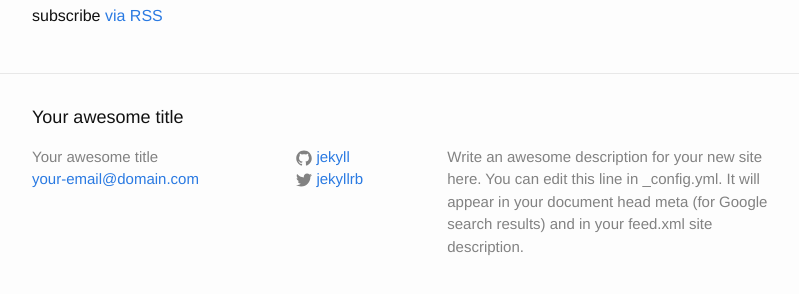
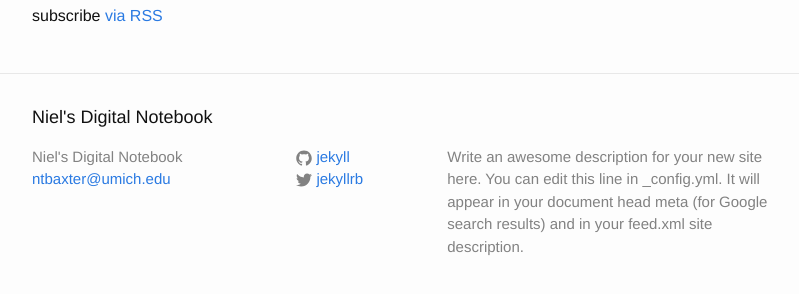
Before and after one commit to nbaxter13/nbaxter13.github.io, a Jekyll site: the page built from index.html, in a window 1280 px wide and 900 px high, scrolled down 597 px. Shown: the part 582-876 px from the top of the window, without its empty margins (238-1037 px from the left). Built offline with Jekyll 4.4.1, drawn with Linux system fonts in a browser that asks for light colours; some of the changed text lies outside the part shown.

Commit message:
changed title of blog

```diff
--- a/_config.yml
+++ b/_config.yml
@@ -1,6 +1,6 @@
 # Site settings
-title: Your awesome title
-email: your-email@domain.com
+title: Niel's Digital Notebook
+email: ntbaxter@umich.edu
 description: > # this means to ignore newlines until "baseurl:"
   Write an awesome description for your new site here. You can edit this
   line in _config.yml. It will appear in your document head meta (for
```
